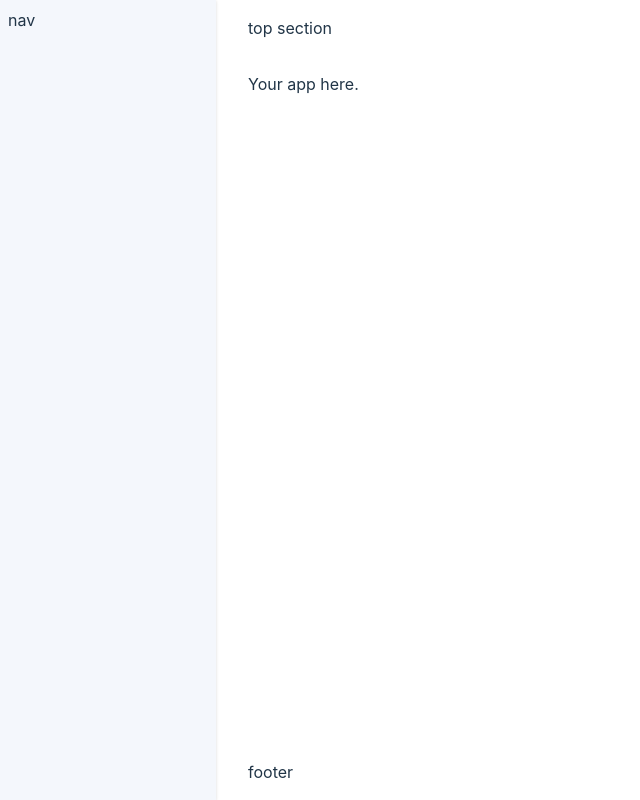
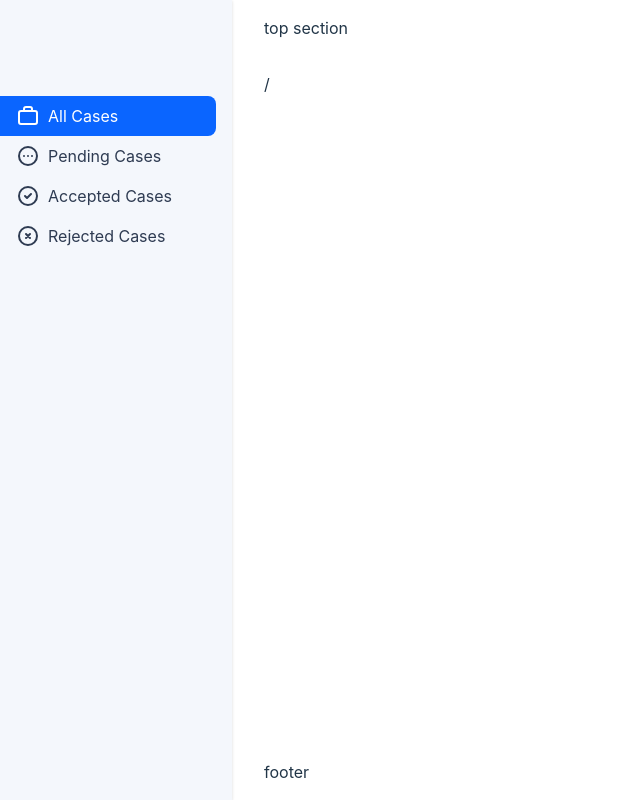
Before and after one commit to sproj/gcphx-test, a React (Vite) app: page / in a window 1280 px wide. Shown: the whole page, without its empty margins (0-640 px from the left). Built offline with nearby package versions, Linux system fonts and the light colour scheme.

Commit message:
add routing + NavItem rm Layout compose content components with layout components

```diff
--- a/src/App.tsx
+++ b/src/App.tsx
@@ -1,16 +1,30 @@
-import { Route, Routes } from 'react-router'
-import Layout from './Layout'
+import styled from "styled-components";
+import FooterSection from "./components/layout/FooterSection/FooterSection";
+import MainSection from "./components/layout/MainSection/MainSection";
+import NavSideBar from "./components/layout/NavSideBar/NavSideBar";
+import TableSection from "./components/layout/TableSection/TableSection";
+import TopSection from "./components/layout/TopSection/TopSection";
+import { ROUTES } from "./routes";
+import { NavItem } from "./components/NavItem/NavItem";
+import { TableContainer } from "./components/Table/TableContainer";
 
+const LayoutContainer = styled.div`
+    display: grid;
+    grid-template-columns: 14.5rem 1fr;
+    height: 100vh;
+`;
 function App() {
   return (
-    <Layout>
-      <Routes>
-        <Route path='/' element={<>Your app here.</>} />
-        <Route path='pending' element={<>Your app here.</>} />
-        <Route path='accepted' element={<>Your app here.</>} />
-        <Route path='rejected' element={<>Your app here.</>} />
-      </Routes>
-    </Layout>
+    <LayoutContainer>
+      <NavSideBar>{ROUTES.map(({ path, icon, name }) => <NavItem path={path} icon={icon} name={name} />)}</NavSideBar>
+      <MainSection>
+        <TopSection>top section</TopSection>
+        <TableSection>
+          <TableContainer />
+        </TableSection>
+        <FooterSection>footer</FooterSection>
+      </MainSection>
+    </LayoutContainer>
   )
 }
 
--- /dev/null
+++ b/src/components/NavItem/NavItem.tsx
@@ -0,0 +1,37 @@
+import styled from "styled-components";
+import { RouteDescriptor } from "../../routes";
+import { NavLink } from "react-router";
+
+export interface NavItemProps extends RouteDescriptor {
+}
+
+const StyledNavItem = styled(NavLink)`
+  display: flex;
+  align-items: center;
+  gap: 0.5rem;
+  padding: 0.5rem 1rem;
+  text-decoration: none;
+  border-radius: 0px 8px 8px 0px;
+  opacity: 0px;
+  color: #2E3B52;
+  line-height: 16.4px;
+
+
+  &.active {
+    background: #0A65FF;
+    color: #ffffff;
+  }
+
+  &:not(.active):hover {
+    background-color: #dae1ec;
+  }
+`
+
+export const NavItem: React.FC<NavItemProps> = ({ path, name, icon: Icon }) => {
+    return (
+        <StyledNavItem to={path}>
+            <Icon size={24} />
+            {name}
+        </StyledNavItem>
+    )
+}
--- /dev/null
+++ b/src/components/Table/TableContainer.tsx
@@ -0,0 +1,9 @@
+import { useLocation } from "react-router"
+
+export const TableContainer: React.FC<{}> = () => {
+    const location = useLocation()
+
+    return (
+        <div>{location.pathname}</div>
+    )
+}
--- a/src/components/layout/NavSideBar.tsx
+++ b/src/components/layout/NavSideBar/NavSideBar.tsx
@@ -4,7 +4,8 @@ import styled from "styled-components";
 const SideNav = styled.aside`
     display: flex;
     flex-direction: column;
-    padding: 0.5rem;
+    padding-right: 1rem;
+    padding-top: 6rem;
     background: #F4F7FC;
     box-shadow: 0px 6px 3px 0px #4B515B26;
     box-shadow: 0px 1px 3px 0px #00000026;
--- /dev/null
+++ b/src/routes.tsx
@@ -0,0 +1,17 @@
+import { IconType } from 'react-icons'
+import { TbBriefcase2, TbCircleCheck, TbCircleX, TbDotsCircleHorizontal } from 'react-icons/tb'
+
+export type ValidRoutePath = '/' | 'pending' | 'accepted' | 'rejected'
+
+export type RouteDescriptor = {
+    path: ValidRoutePath
+    name: string
+    icon: IconType
+}
+
+export const ROUTES: RouteDescriptor[] = [
+    { path: '/', name: 'All Cases', icon: TbBriefcase2 },
+    { path: 'pending', name: 'Pending Cases', icon: TbDotsCircleHorizontal },
+    { path: 'accepted', name: 'Accepted Cases', icon: TbCircleCheck },
+    { path: 'rejected', name: 'Rejected Cases', icon: TbCircleX }
+]
```
Also changed, not shown: src/components/layout/Layout.tsx (renamed from src/Layout.tsx, +5 -5 lines), src/components/layout/FooterSection/FooterSection.tsx (renamed from src/components/layout/FooterSection.tsx), src/components/layout/MainSection/MainSection.tsx (renamed from src/components/layout/MainSection.tsx), src/components/layout/TableSection/TableSection.tsx (renamed from src/components/layout/TableSection.tsx), src/components/layout/TopSection/TopSection.tsx (renamed from src/components/layout/TopSection.tsx).
